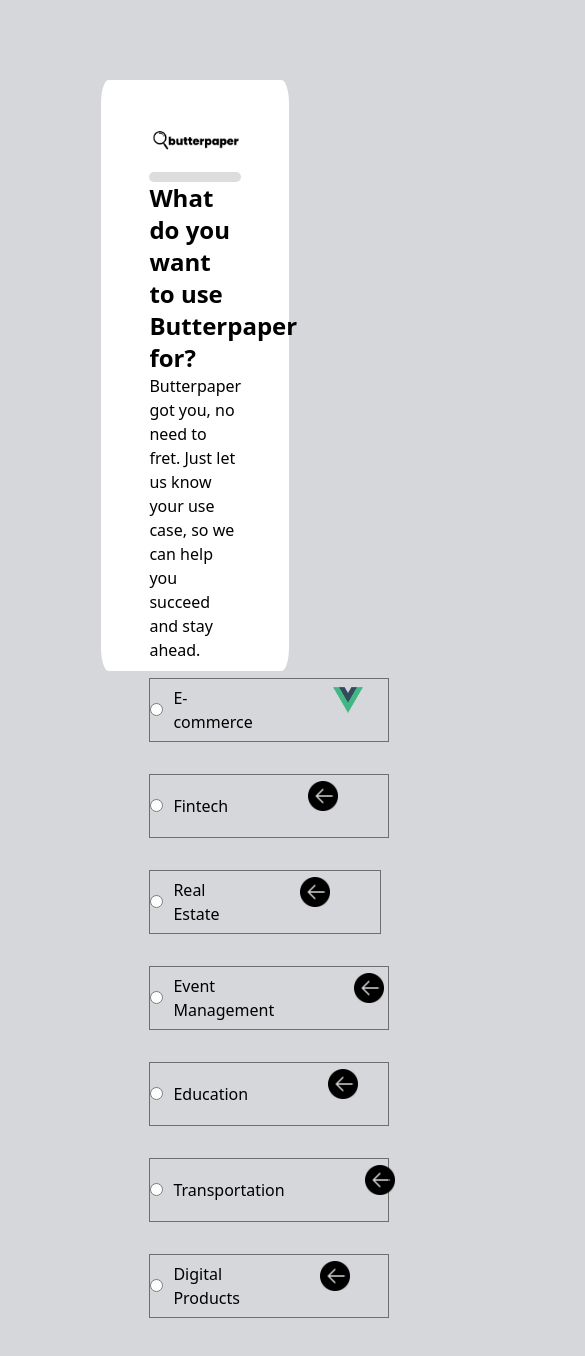
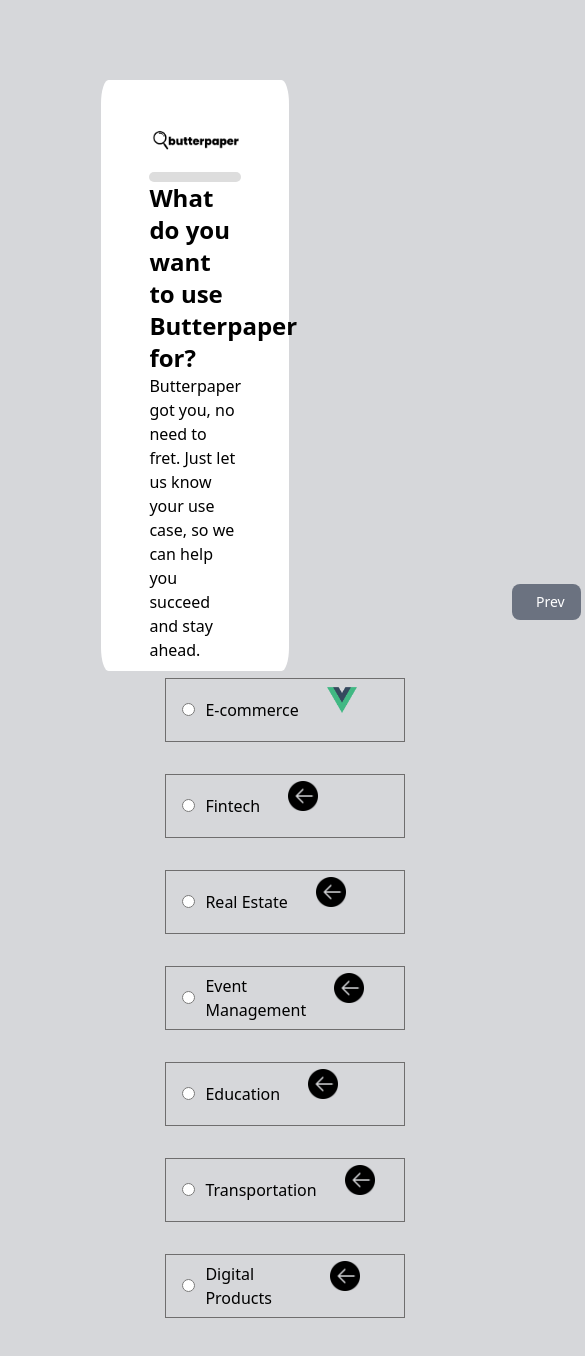
Before and after one commit to rishabhjha12-hub/butterpaper_onboarding, a Vue app: page /onboard in a window 390 px wide. Shown: the top 1356 px of the page, 585 px wide, since content can reach past the window. After the commit the page ends 1334 px from the top, so only its background shows below. Built offline with nearby package versions, Linux system fonts and the light colour scheme.

Commit message:
change buttons

```diff
--- a/src/components/HelloWorld.vue
+++ b/src/components/HelloWorld.vue
@@ -269,7 +269,8 @@
 
 
 <template>
-  <div class="container1 rounded-lg">
+  <div class="">
+  <div class="container1 rounded-lg  ">
     <img class=logo src="../assets/butterpaper_logo.png" height="100" width="180" alt="200">
     <div v-if="!completed">
       <div class="progress-bar">
@@ -284,19 +285,22 @@
 
         <label :for="`option-${index}`">{{ option.label }}</label>
 
-        <img v-if="option.imgsrc" :src="option.imgsrc"  class="mx-20" alt="Option image" height="20" width="30">
+        <img v-if="option.imgsrc" :src="option.imgsrc"  class="mx-7" alt="Option image" height="20" width="30">
         <!-- <img v-for="(option, index) in options" :key="index" class="mx-4" src="../assets/logo.png" height="20" width="20" alt="dummy"> -->
         </div>
       </div>
       </div>
-      <button class="btn-next" @click="prevQuestion">Prev</button>
+      <button  class="bg-gray-500 cursor-not-allowed flex font-medium items-center mr-4 px-4 py-2 rounded-lg text-sm text-white btn-shadow-primary btn-prev" @click="prevQuestion"><span class="mr-2 text-2xl"></span>Prev</button>
+      <button  class="bg-gray-500 cursor-not-allowed flex font-medium items-center mr-4 px-4 py-2 rounded-lg text-sm text-white btn-shadow-primary btn-next" @click="nextQuestion"><span class="mr-2 text-2xl"></span>Next</button>
+      <!-- <button class="btn-next" @click="prevQuestion">Prev</button> -->
       <button class="skip-next" @click="skipQuestion">Skip</button>
-      <button class="btn-prev" @click="nextQuestion">Next</button>
+      <!-- <button class="btn-prev" @click="nextQuestion">Next</button> -->
     </div>
     <div v-else>
       <newOtp/>
     </div>
   </div>
+</div>
 </template>
 <style>
 img{
@@ -347,43 +351,26 @@
 .skip-next{
   position: fixed;
   right: 38rem;
-  bottom: 15rem;
+  bottom: 14.5rem;
 
 }
-.btn-prev {
+.btn-next {
 
   position: fixed;
    bottom: 14rem;
   right: 32rem;
 
-  padding: 10px 20px;
-  background-color: #7E7D84;
-  color: #fff;
-  border: none;
-  border-radius: 5px;
-  cursor: pointer;
-  font-size: 18px;
-  transition: all 0.2s ease;
+
 }
-.btn-next {
+.btn-prev{
 
   position: fixed;
    bottom: 14rem;
    left: 32rem;
-  /* margin: 9%; */
 
-  padding: 10px 20px;
-  background-color: #7E7D84;
-  color: #fff;
-  border: none;
-  border-radius: 5px;
-  cursor: pointer;
-  font-size: 18px;
-  transition: all 0.2s ease;
+
 }
-.btn-next:hover {
-  background-color: #147A0F;
-}
+
 .card-body {
   display: flex;
   align-items: center;
@@ -391,6 +378,7 @@
   height: 4rem;
   border: 1px solid rgb(111, 110, 110);
   /* background-color: #007BFF; */
+  padding: 1rem;
   width: 15rem;
 }
 .card-body > div {
@@ -407,76 +395,9 @@
 input[type="radio"]:checked + label {
   font-weight: bold;
 }
-@media only screen and (max-width: 600px) {
-  body {
-    background-image: none;
-  }
-  .options {
-  display: flex;
-  align-items: center;
-  justify-content: space-around;
-  width: 100%;
-  /* margin: 1.8em; */
-  margin: 1rem auto;
-  }
-  .opt-cont{
- display: flex;
- flex-wrap: wrap;
- width: 100%;
-}
-
-.btn-prev {
-
-  position: relative;
-  padding: 10px 20px;
-  background-color: #7E7D84;
-  color: #fff;
-  border: none;
-  border-radius: 5px;
-  cursor: pointer;
-  font-size: 18px;
-  transition: all 0.2s ease;
-}
-.btn-next {
-
-  position: relative;
-
-  padding: 10px 20px;
-  background-color: #7E7D84;
-  color: #fff;
-  border: none;
-  border-radius: 5px;
-  cursor: pointer;
-  font-size: 18px;
-  transition: all 0.2s ease;
-}
-.btn-next:hover {
-  background-color: #147A0F;
-}
-}
-
-@media only screen and (max-width: 900px) {
-  body {
-    background-image: none;
-  }
-  .options {
-  display: flex;
-  align-items: center;
-  justify-content: space-around;
-  width: 100%;
-  /* margin: 1.8em; */
-  margin: 1rem auto;
-  }
-  .opt-cont{
-
- display: flex;
- flex-wrap: wrap;
-
- width: 100%;
 
 
-}
-}
+
 </style>
 <script>
 import newOtp from './newOtp.vue'
--- a/src/components/firstPage.vue
+++ b/src/components/firstPage.vue
@@ -4,41 +4,17 @@
         <img src="../assets/butterpaper_logo.png" height="100" width="180" alt="200">
       <h1 class="text-3xl font-bold mb-4 text-center text-gray-800">Let’s get  <del>started</del>  butter’d!</h1>
       <h3 class="text-2xl font-italic mb-4 text-center">Drop your deets, let's get started real quick. We just need the basics, so we can help you get lit.</h3>
-      <form class="max-w-md mx-auto text-center" @submit.prevent="submitForm">
-        <!-- <div class="mb-4">
-          <label class="block text-gray-700 font-bold mb-2" for="name">Full Name:</label>
-          <input class="shadow appearance-none border rounded w-full py-2 px-3 text-gray-700 leading-tight focus:outline-none focus:shadow-outline" type="text" id="name" v-model="name" required>
-        </div>
-        <div class="mb-4">
-          <label class="block text-gray-700 font-bold mb-2" for="name">Email:</label>
-          <input class="shadow appearance-none border rounded w-full py-2 px-3 text-gray-700 leading-tight focus:outline-none focus:shadow-outline" type="Email" id="Email" v-model="Email" required>
-        </div>
-        <div class="mb-4">
-          <label class="block text-gray-700 font-bold mb-2" for="phone">Phone Number:</label>
-          <div class="phone-input flex">
-            <div class="relative">
-              <select class="block appearance-none w-full bg-white border border-gray-400 hover:border-gray-500 px-4 py-2 pr-8 " v-model="selectedCountry">
-                <option v-for="country in countries" :key="country.code" :value="country.code">
-                  <img :src="country.flag" class="inline-block w-4 h-4 mr-2">{{ country.name }} (+{{ country.code }})
-                </option>
-              </select>
-              <div class="pointer-events-none absolute inset-y-0 right-0 flex items-center px-2 text-gray-700">
-                <svg class="fill-current h-4 w-4" xmlns="http://www.w3.org/2000/svg" viewBox="0 0 20 20"><path d="M10 12a2 2 0 100-4 2 2 0 000 4z"/><path fill-rule="evenodd" d="M15.58 5.5A8 8 0 003.5 9.75v.5a1 1 0 01-2 0v-1c0-.28.22-.5.5-.5h2.19a1 1 0 010 2H1.5a1 1 0 01-.9-.57A10 10 0 0118.5 9a1 1 0 010 2 8 8 0 01-3.92-6.5zm-2.8 3.2a2 2 0 112.83 2.83 2 2 0 01-2.83-2.83z" clip-rule="evenodd"/></svg>
-              </div>
-            </div>
-            <input class="shadow appearance-none border rounded w-full py-2 px-3 text-gray-700 leading-tight focus:outline-none focus:shadow-outline" type="text" id="phone-number" v-model="phoneNumber" maxlength="10" required>
-          </div>
-        </div> -->
+      <form class="" @submit.prevent="submitForm">
         <div class="mb-6">
-        <label class="block text-black-700 text-lg font-bold mb-2">Enter your full name</label>
+        <label class="block text-black-700 text-lg font-medium mb-2">Enter your full name</label>
         <input type="text" class="bg-white-50 border border-gray-300 text-gray-900 text-l rounded-mg focus:ring-blue-500 focus:border-blue-500 block w-full p-2.5 dark:bg-white-700 dark:border-gray-600 dark:placeholder-gray-400 dark:text-black dark:focus:ring-blue-500 dark:focus:border-blue-500" required>
         </div>
         <div class="mb-6">
-        <label class="block text-black-700 text-lg font-bold mb-2">Enter your Email</label>
+        <label class="block text-black-700 text-lg font-medium mb-2">Enter your Email</label>
         <input type="email" class="bg-white-50 border border-gray-300 text-gray-900 text-l rounded-mg focus:ring-blue-500 focus:border-blue-500 block w-full p-2.5 dark:bg-white-700 dark:border-gray-600 dark:placeholder-gray-400 dark:text-black dark:focus:ring-blue-500 dark:focus:border-blue-500" required>
         </div>
         <div class="mb-6">
-          <label class="block text-black-700 text-lg font-bold mb-2" for="phone" >Phone Number:</label>
+          <label class="block text-black-500 text-lg font-medium mb-2" for="phone" >Phone Number:</label>
           <div class="phone-input flex">
             <div class="relative">
               <select class="bg-white-50 border border-gray-300 text-black-900 text-sm rounded-mg focus:ring-grey-500 focus:border-black-500 block w-full p-2.5 dark:bg-grey-700 dark:border-gray-600 dark:placeholder-gray-400 dark:text-black dark:focus:ring-blue-500 dark:focus:border-blue-500" id="country" v-model="selectedcountry">
@@ -52,10 +28,9 @@
           </div>
         </div>
         <div class="flex items-center justify-center">
-          <button class="bg-blue-500 hover:bg-blue-700 text-white font-bold py-2 px-4 rounded focus:outline-none focus:shadow-outline" type="submit" @click="goToAboutPage">
+          <button type="submit" class="bg-gray-500 cursor-not-allowed flex font-medium items-center mr-4 px-4 py-2 rounded-lg text-sm text-white btn-shadow-primary" @click="goToAboutPage"  >Next</button>
+          <!-- <button class="bg-gray-700 flex font-medium items-center mx-auto px-4 py-1 rounded-lg text-sm text-white btn-shadow-primary " type="submit" @click="goToAboutPage"><span class="mr-2 text-2xl"></span>Submit</button> -->
 
-            Submit
-          </button>
         </div>
       </form>
     </div>
@@ -84,7 +59,7 @@
 
 } ,
 methods: {
-  goToAboutPage() {
+  submitForm() {
     this.$router.push('/onboard')
   }
 }
@@ -103,9 +78,9 @@
   border-radius: 4%;
   background-color: white;
 }
-  body{
+  /* body{
     background-color: gray;
   }
-
+  */
 
   </style>
--- a/src/components/lastPage.vue
+++ b/src/components/lastPage.vue
@@ -1,10 +1,11 @@
 <template>
     <div class="containeri rounded-lg">
       <img src="../assets/butterpaper_logo.png" height="100" width="180" alt="200">
-         <h1 class="font-bold text-2xl text-centre " >Last step! Set up your store details, and you're done!</h1>
-          <h2 class="subPart">Get ready to start selling on Butterpaper, it's gonna be fun
+         <h1 class="font-bold text-2xl text-centre  " >Last step! Set up your store details, and you're done!</h1>
+          <h2 class="subPart my-6">Get ready to start selling on Butterpaper, it's gonna be fun
     Hit 'Complete Setup' and let us handle the rest
     You'll be taken to the admin console, where you'll be at your best!</h2>
+
         <div class="mb-6">
         <label class="block text-black-700 text-lg font-bold mb-2">What is the name of your store?</label>
         <input type="text" class="bg-white-50 border border-gray-300 text-gray-900 text-l rounded-mg focus:ring-blue-500 focus:border-blue-500 block w-full p-2.5 dark:bg-white-700 dark:border-gray-600 dark:placeholder-gray-400 dark:text-black dark:focus:ring-blue-500 dark:focus:border-blue-500">
@@ -27,9 +28,8 @@
       </div>
       <br>
       <div>
-        <button class="bg-blue-500 hover:bg-green-700 text-white font-bold py-2 px-4 rounded" type="submit">
-        Complete Setup
-      </button>
+        <button class="bg-gray-500 cursor-not-allowed flex font-medium items-center mr-4 px-4 py-2 rounded-lg text-sm text-white btn-shadow-primary " type="submit" @click="goToAboutPage"><span class="mr-2 text-2xl"></span>Complete Setup</button>
+
       </div>
     </div>
     </template>
@@ -69,7 +69,7 @@
         border-radius: 4%;
         background-color: #fff;
     }
-       body{ font-family: Noto Sans,sans-serif;
+       /* body{ font-family: Noto Sans,sans-serif;
         background-color: #D6D7DA;
-    }
+    } */
     </style>
--- a/src/components/newOtp.vue
+++ b/src/components/newOtp.vue
@@ -39,26 +39,11 @@
         }
       }
     },
-    handlePaste(event) {
-      // handle paste event by filling in input fields with pasted value
-      const clipboardData = event.clipboardData || window.clipboardData;
-      const pastedData = clipboardData.getData('text');
-      if (/^\d+$/.test(pastedData)) {
-        const digits = pastedData.split('');
-        this.otp.forEach((_, index) => {
-          this.$set(this.otp, index, digits[index] || '');
-        });
-      }
-      event.preventDefault();
-    },
+
     handleSubmit() {
-      // redirect to another component on submit
+
       this.$router.push('/lastpage');
     },
   },
 };
 </script>
-
-<style scoped>
-
-</style>
```
